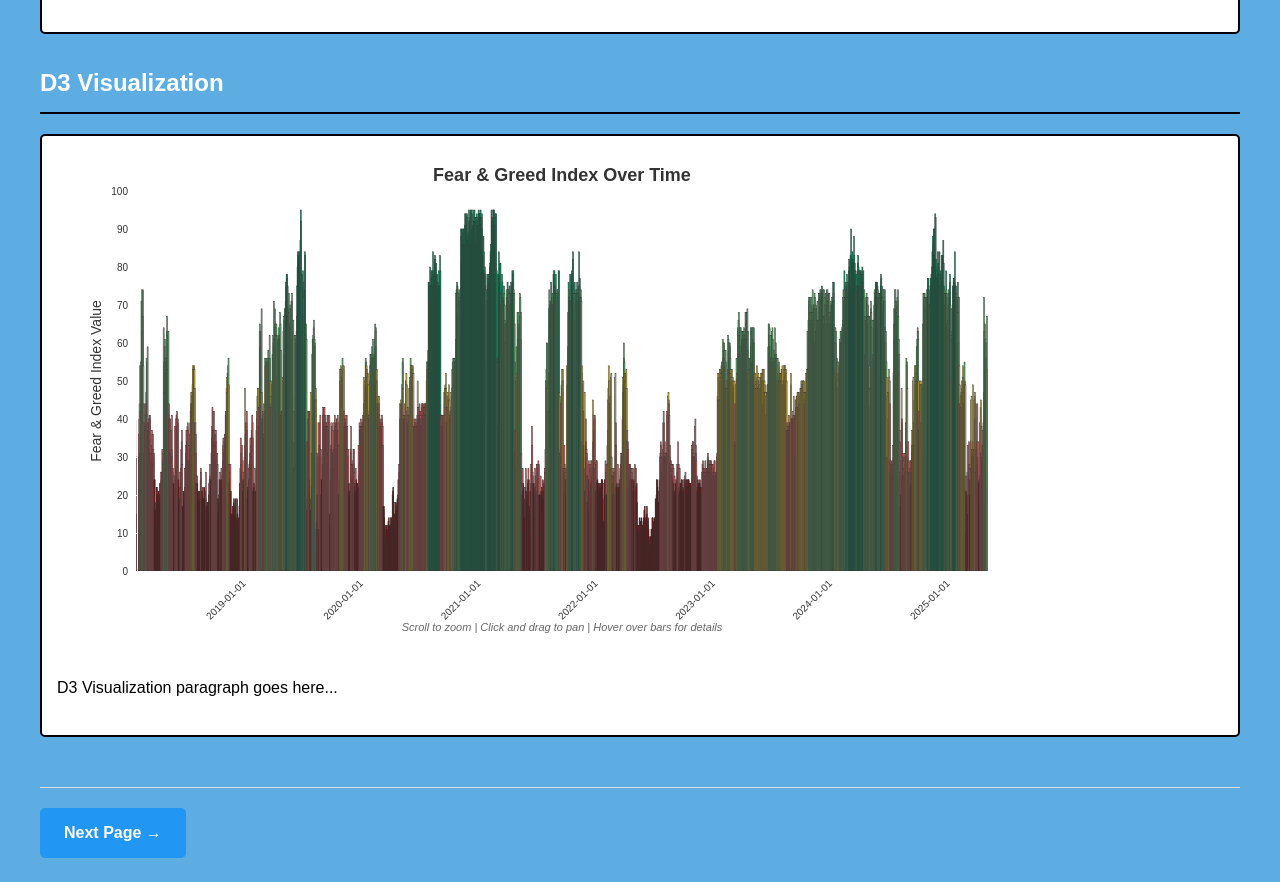
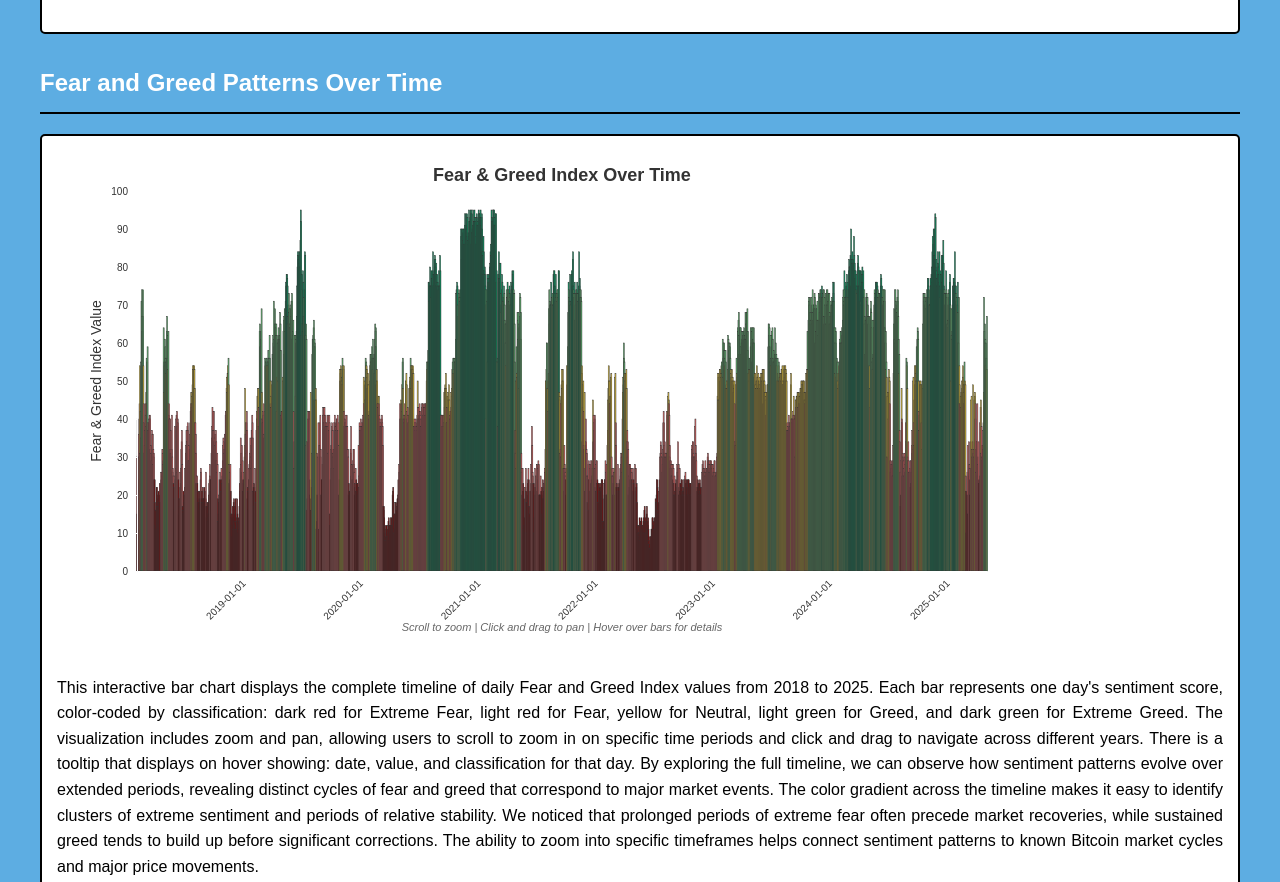
Before and after one commit to alexanderkhinno/DS4200_web.github.io, a plain HTML site: page index.html in a window 1280 px wide. Shown: the part 3975-4857 px from the top of the page. Drawn offline with nearby package versions, Linux system fonts and the light colour scheme; a script that the page names is missing.

Commit message:
Soruces + New Paragraph

```diff
--- a/index.html
+++ b/index.html
@@ -81,14 +81,36 @@
             emotional shifts correspond to increased volatility. However, sentiment is not perfectly predictive.
             There are periods when fear remains high even as prices begin to rise, and periods when greed persists
             during small pullbacks. This shows that sentiment provides useful context but cannot be used as a
-            standalone indicator</p>
+            standalone indicator.</p>
     </div>
 
-    <h2>D3 Visualization</h2>
+    <h2>Fear and Greed Patterns Over Time</h2>
 
     <div class="visualization-container">
         <div id="my_dataviz"></div>
-        <p>D3 Visualization paragraph goes here...</p>
+        <p>This interactive bar chart displays the complete
+            timeline of daily Fear and Greed Index values
+            from 2018 to 2025. Each bar represents one day's
+            sentiment score, color-coded by classification:
+            dark red for Extreme Fear, light red for Fear,
+            yellow for Neutral, light green for Greed,
+            and dark green for Extreme Greed. The visualization
+            includes zoom and pan, allowing users to scroll to
+            zoom in on specific time periods and click and drag
+            to navigate across different years. There is a tooltip
+            that displays on hover showing: date, value, and
+            classification for that day. By exploring the full
+            timeline, we can observe how sentiment patterns
+            evolve over extended periods, revealing distinct
+            cycles of fear and greed that correspond to major
+            market events. The color gradient across the
+            timeline makes it easy to identify clusters of
+            extreme sentiment and periods of relative stability.
+            We noticed that prolonged periods of extreme fear often
+            precede market recoveries, while sustained greed tends
+            to build up before significant corrections. The ability
+            to zoom into specific timeframes helps connect sentiment
+            patterns to known Bitcoin market cycles and major price movements.</p>
     </div>
 
     <div class="navigation">
```
Also changed, not shown: page2.html (+7 -0 lines).
